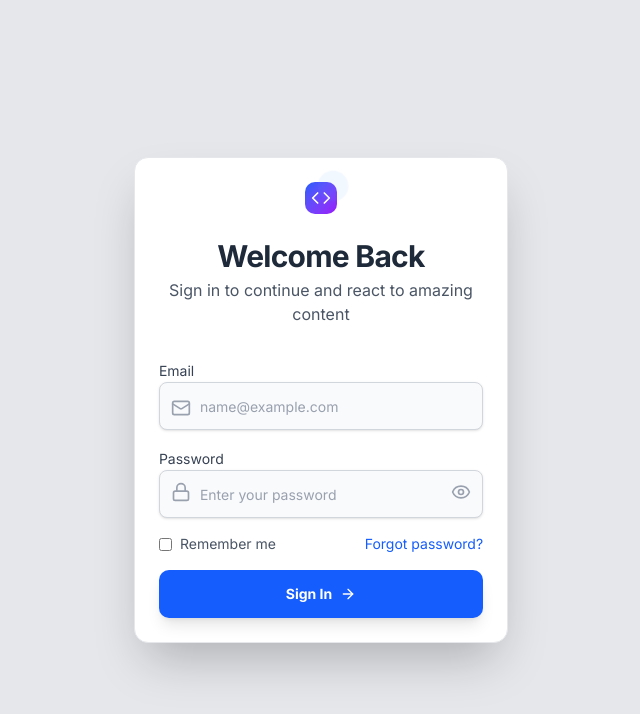
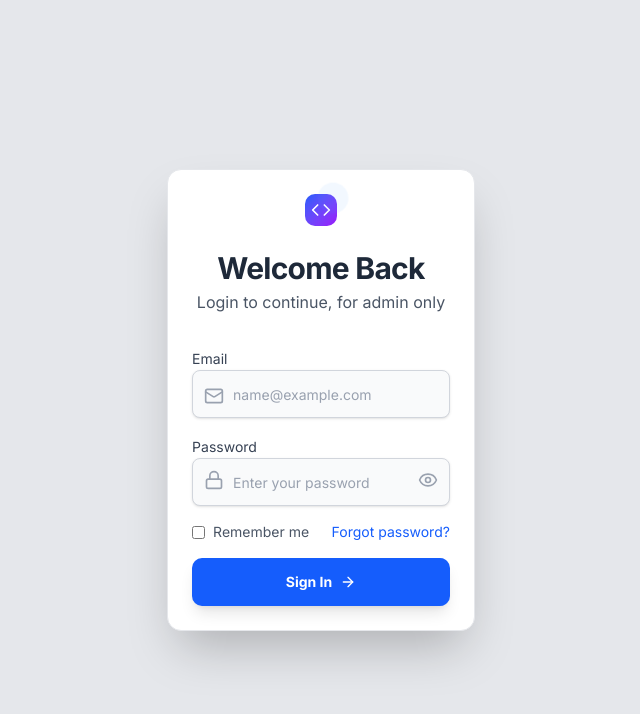
Before and after one commit to AdejumoOlanrewaju/sass-next, a Next.js app: page /admin/login in a window 1280 px wide. Shown: the top 714 px of the page, without its empty margins (319-959 px from the left). Built offline with nearby package versions, Linux system fonts and the light colour scheme; no server answers; the database is empty.

Commit message:
Deployed finally

```diff
--- a/src/app/admin/login/page.tsx
+++ b/src/app/admin/login/page.tsx
@@ -88,7 +88,7 @@ const Page = () => {
                             Welcome Back
                         </CardTitle>
                         <CardDescription className="text-gray-600 text-base">
-                            Sign in to continue and react to amazing content
+                            Login to continue, for admin only
                         </CardDescription>
                     </CardHeader>
 
```
